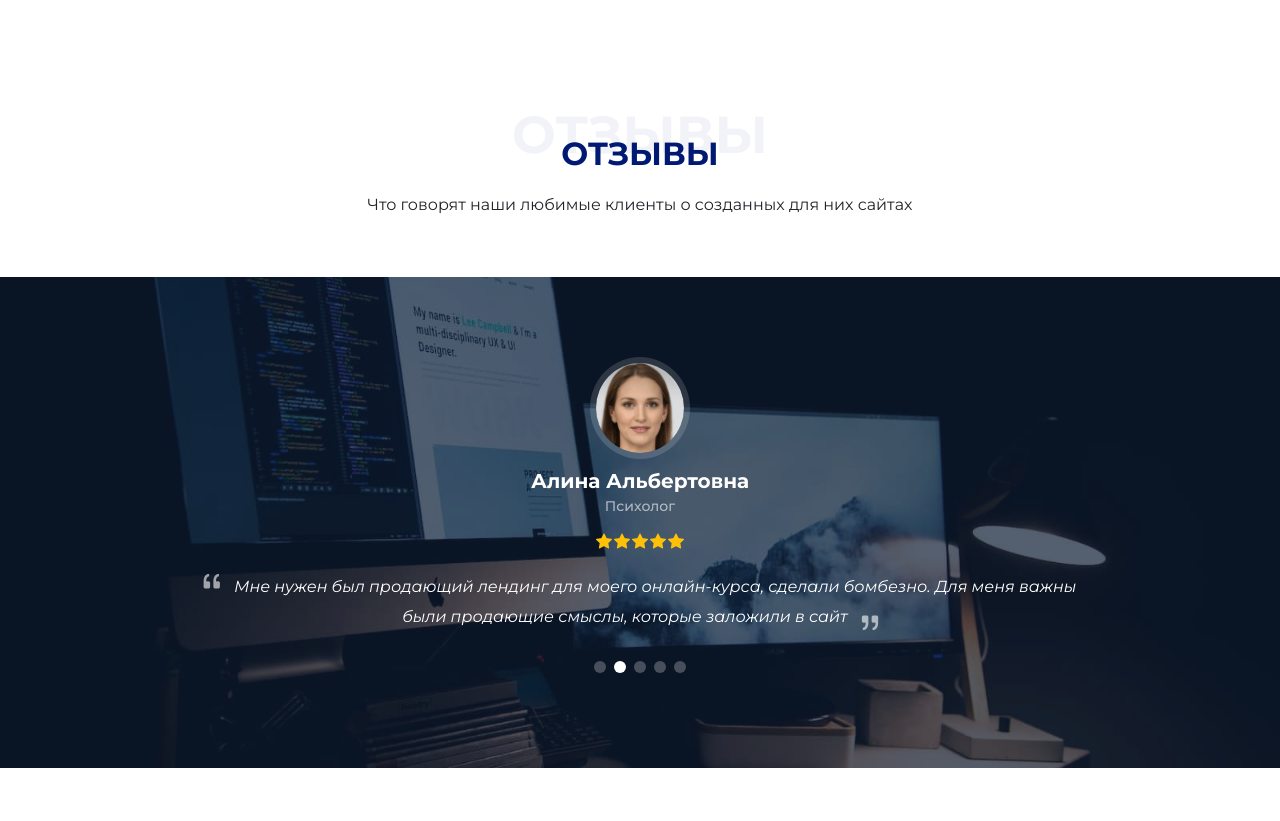
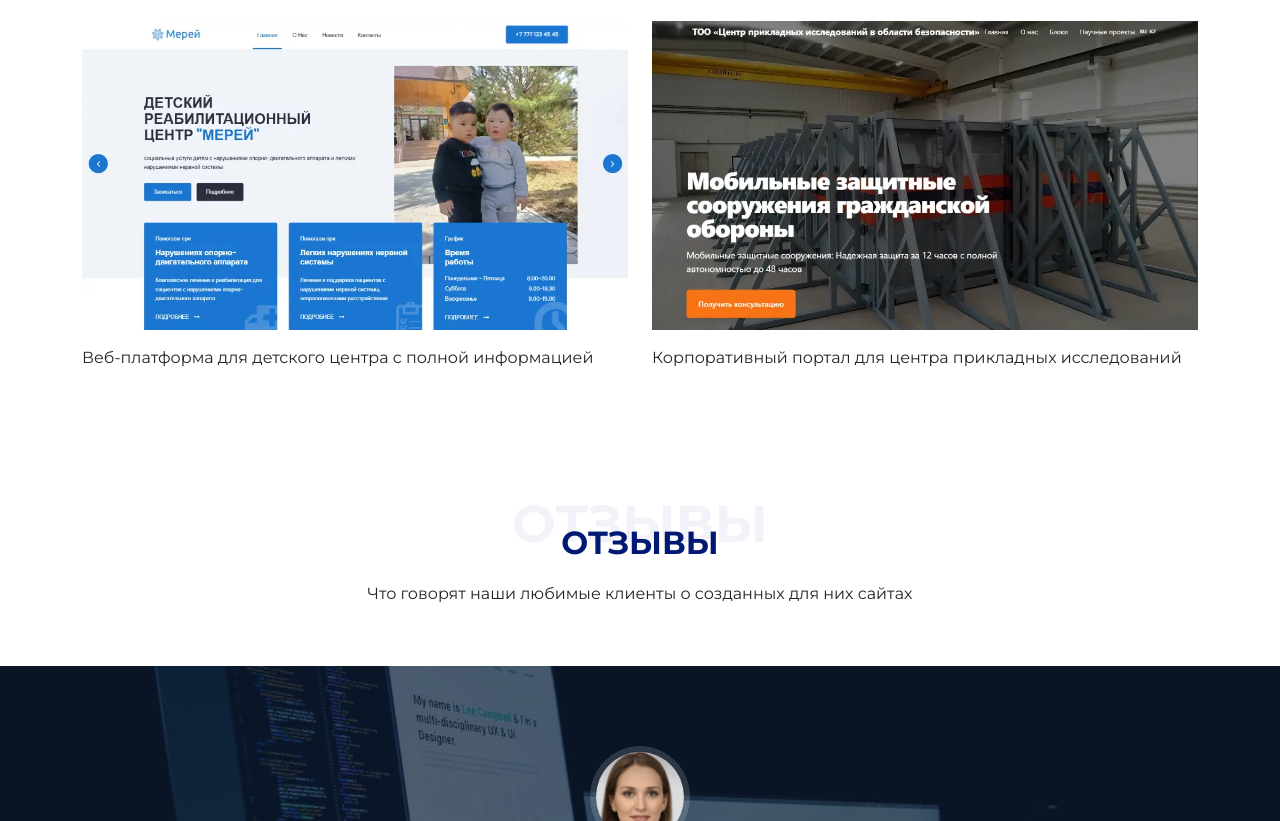
Before and after one commit to temirlanmukatayev/truemasters, a plain HTML site: page index.html in a window 1280 px wide. Shown: the part 4634-5455 px from the top of the page. Drawn offline with Linux system fonts and the light colour scheme.

Commit message:
Update index.html
2 projects added to the portfolio.

```diff
--- a/index.html
+++ b/index.html
@@ -366,6 +366,18 @@
             <img src="assets/img/portfolio/dary-morya.webp" class="img-fluid" alt="Веб-сайт для ресторана с актуальными акциями и онлайн-бронированием">
             <p class="mt-3">
               Веб-сайт для ресторана с актуальными акциями и онлайн-бронированием
+            </p>
+          </div>
+          <div class="col-md-6" data-aos="zoom-out" data-aos-delay="100">
+            <img src="assets/img/portfolio/merey-center.kz-portfolio-small.webp" class="img-fluid" alt="Веб-платформа для детского центра">
+            <p class="mt-3">
+              Веб-платформа для детского центра с полной информацией
+            </p>
+          </div>
+          <div class="col-md-6" data-aos="zoom-out" data-aos-delay="100">
+            <img src="assets/img/portfolio/tspiob.kz-portfolio-small.webp" class="img-fluid" alt="Корпоративный портал для центра прикладных исследований">
+            <p class="mt-3">
+              Корпоративный портал для центра прикладных исследований
             </p>
           </div>
         </div><!-- Features Item -->
```
